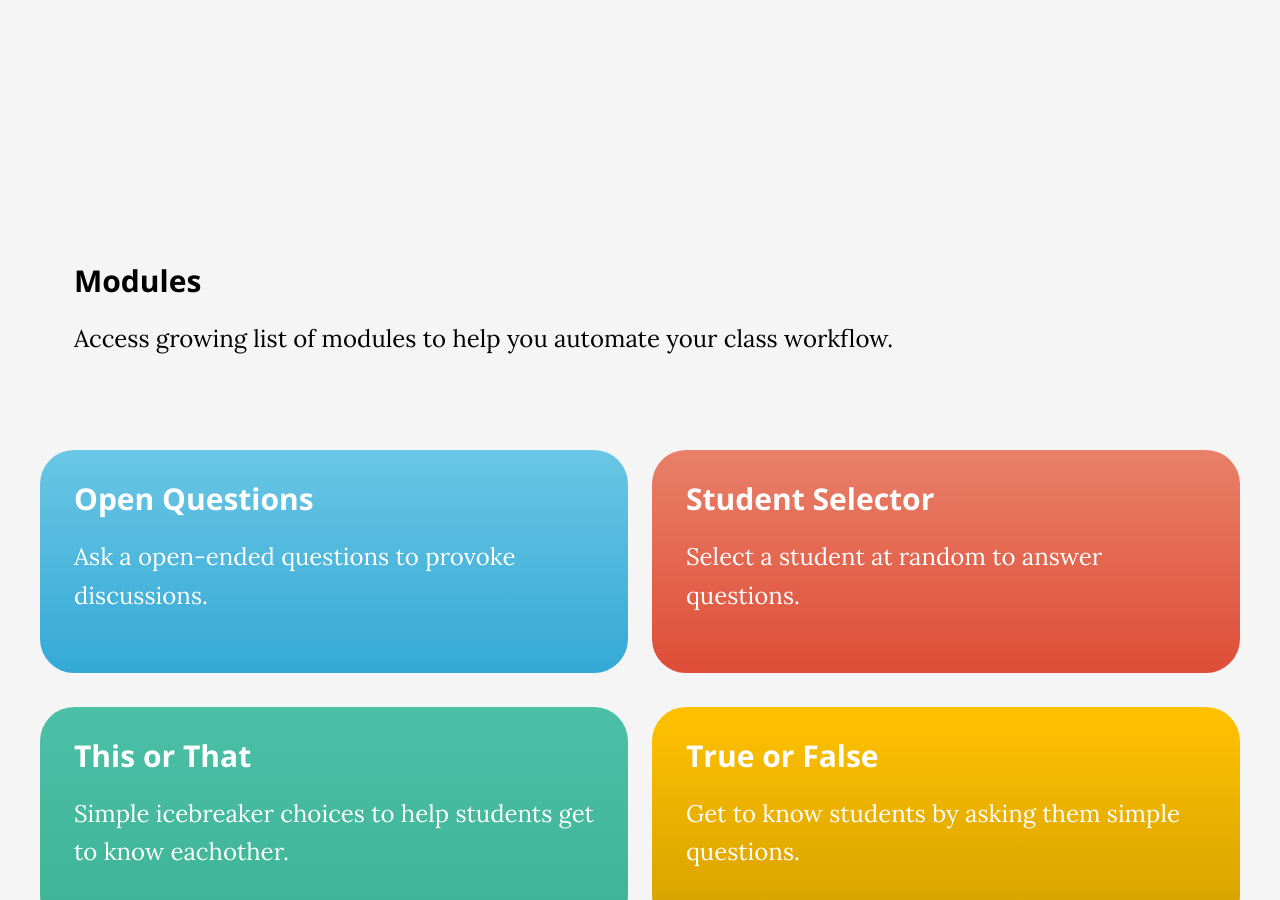
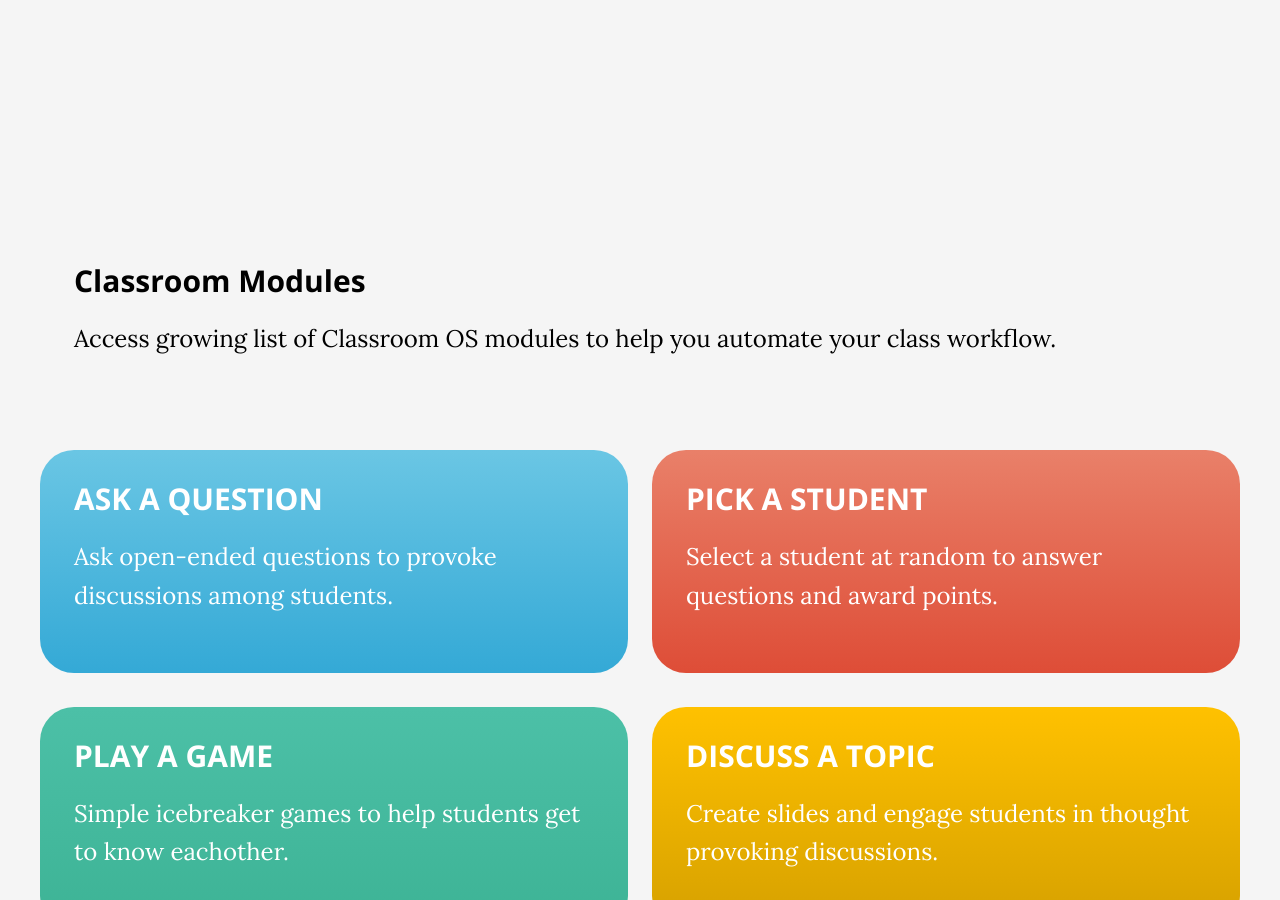
Before and after one commit to beAuthentic/askclass-home-theme, a Jekyll site: the page built from index.html, in a window 1280 px wide and 900 px high, scrolled down 3385 px. Built offline with Jekyll 4.4.1, drawn with Linux system fonts in a browser that asks for light colours; some of the changed text lies outside the part shown.

Commit message:
fix(wordings): Clean up spellings and wordings

```diff
--- a/_data/segments.yml
+++ b/_data/segments.yml
@@ -18,7 +18,7 @@ about:
   headers:
     - What is AskClass?
   subheader: |
-    Classroom Operating System
+    CLASSROOM OS
   text: |
     AskClass is a relationship-based student engagement
     platform that helps instructors be more effective,
@@ -32,19 +32,23 @@ about:
     href: /modules/about
 
 media-coverage:
+  justify: center
   background-color: '#ffc100'
   headers:
     - Media Coverage
   text: |
-    &ldquo;I believe the decisions that the schools amke in creating classroom environments
+    &ldquo;I believe the decisions that the schools make in creating classroom environments
     post-pandemic will determine the type of society our kids will be living in 30 years from now.&rdquo;
-    (Damon Moon, AskClass CEO)
+  more:
+    label: Damon Moon, Founder
+    href: https://www.linkedin.com/in/damonmoon/
   button:
     label: Wall Street Journal
     href: https://www.wsj.com/articles/college-students-forgot-how-to-talk-to-each-other-11644627316
     color: secondary
 
 get-in-touch:
+  justify: center
   headers:
     - Get In Touch
   text: |
@@ -57,41 +61,44 @@ get-in-touch:
 modules:
   type: rounded
   boxes:
-    - title: Modules
-      text: Access growing list of modules to help you automate your class workflow.
+    - title: Classroom Modules
+      text: Access growing list of Classroom OS modules to help you automate your class workflow.
 
 features:
   type: rounded
   boxes:
-    - title: Open Questions
-      text: Ask a open-ended questions to provoke discussions.
+    - title: ASK A QUESTION
+      text: Ask open-ended questions to provoke discussions among students.
       color: white
       background-image: 'linear-gradient(180deg, #6AC6E4 0%, #34A9D6 100%)'
-    - title: Student Selector
-      text: Select a student at random to answer questions.
+
+    - title: PICK A STUDENT
+      text: Select a student at random to answer questions and award points.
       color: white
       background-image: 'linear-gradient(180deg, #E98069 0%, #DE4D37 100%)'
 
 games:
   type: rounded
   boxes:
-    - title: This or That
-      text: Simple icebreaker choices to help students get to know eachother.
+    - title: PLAY A GAME
+      text: Simple icebreaker games to help students get to know eachother.
       color: white
       background-image: 'linear-gradient(180deg, #4CC0A7 0%, #3DB395 100%)'
-    - title: True or False
-      text: Get to know students by asking them simple questions.
+
+    - title: DISCUSS A TOPIC
+      text: Create slides and engage students in thought provoking discussions.
       color: white
       background-image: 'linear-gradient(180deg, #ffc100 0%, #d5a000 100%)'
 
 attendance:
   type: rounded
   boxes:
-    - title: Points Tracker
-      text: Track students' attendances and points they've earned throughout the course.
+    - title: GIVE POINTS
+      text: Track students' points they've earned throughout the course.
       color: white
-      background-image: 'linear-gradient(180deg, #6e00ff 0%, #5705c3 100%)'
-    - title: Attendance
+      background-image: 'linear-gradient(180deg, #3a6b7e 0%, #264653 100%)'
+
+    - title: TAKE ATTENDANCE
       text: Record students attendances and export data for records keeping.
       color: white
       background-image: 'linear-gradient(180deg, #333333 0%, #222222 100%)'
```
